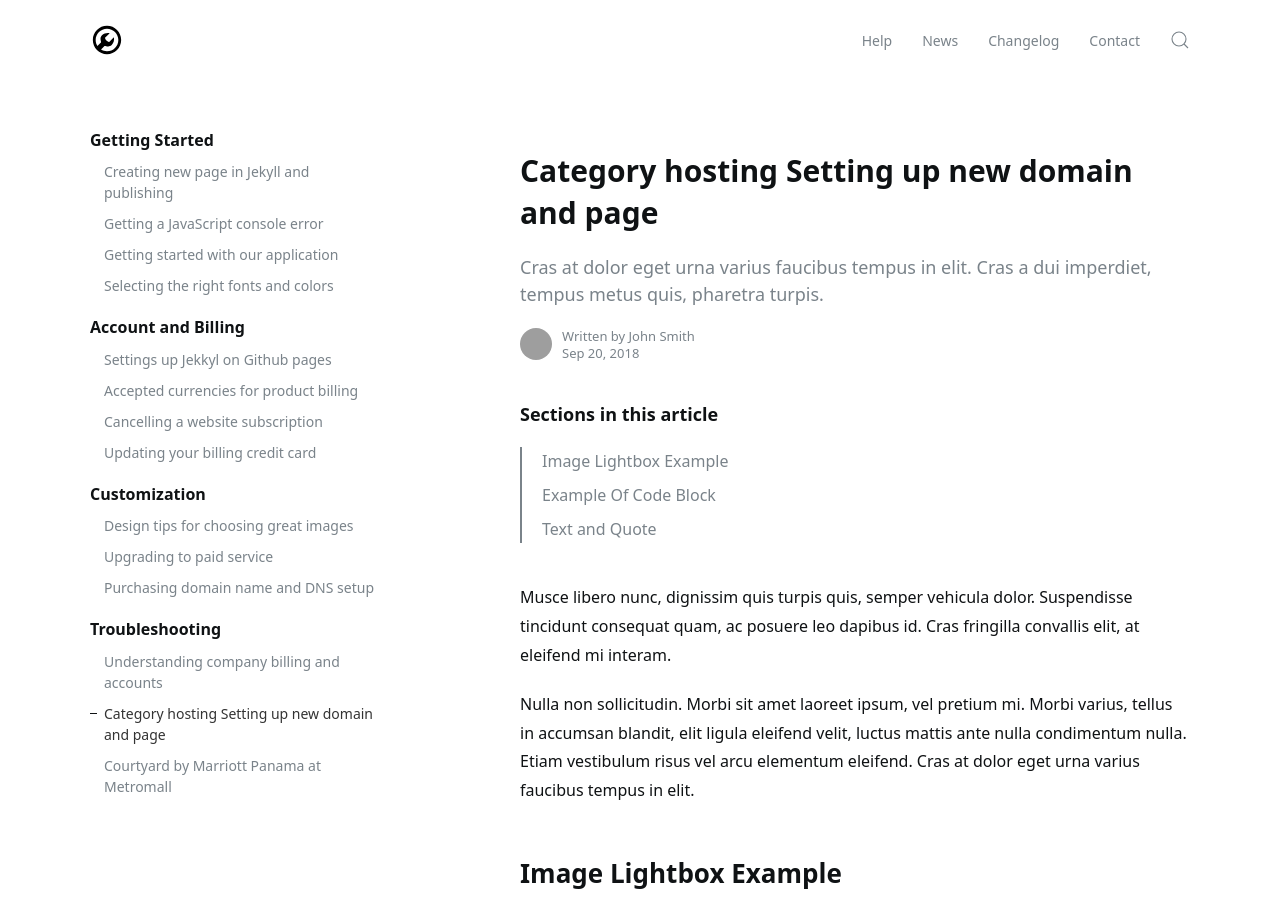
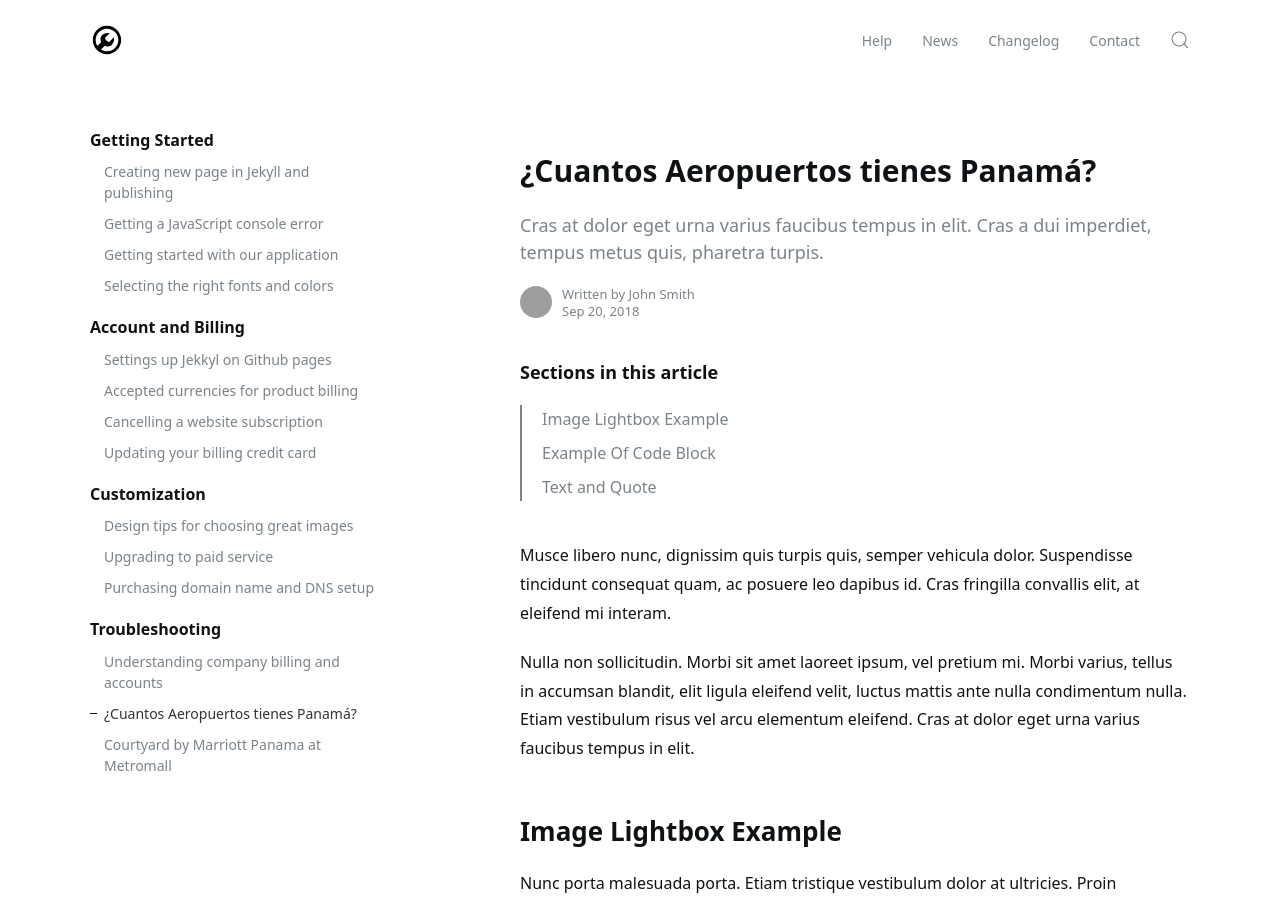
Before and after one commit to jelmii/jelmii.github.io, a Jekyll site: the page built from _docs/collections.md, in a window 1280 px wide and 900 px high. Built offline with Jekyll 4.4.1, drawn with Linux system fonts in a browser that asks for light colours; grey boxes are pictures that could not be loaded.

Commit message:
Update collections.md

```diff
--- a/_docs/collections.md
+++ b/_docs/collections.md
@@ -1,6 +1,6 @@
 ---
 layout: doc
-title: Category hosting Setting up new domain and page
+title: ¿Cuantos Aeropuertos tienes Panamá?
 subtitle: Cras at dolor eget urna varius faucibus tempus in elit. Cras a dui imperdiet, tempus metus quis, pharetra turpis.
 author:
 tags: featured
```
